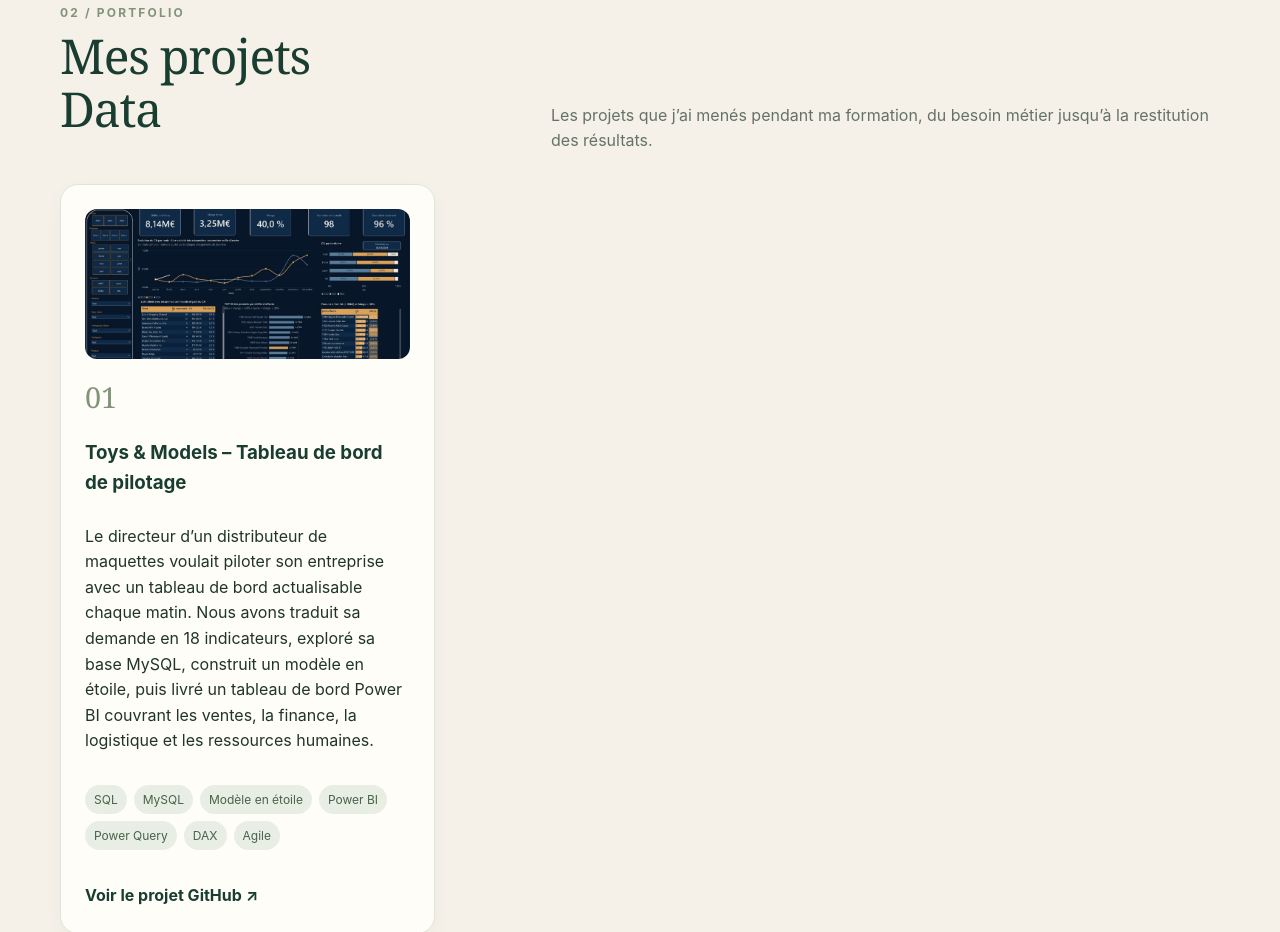
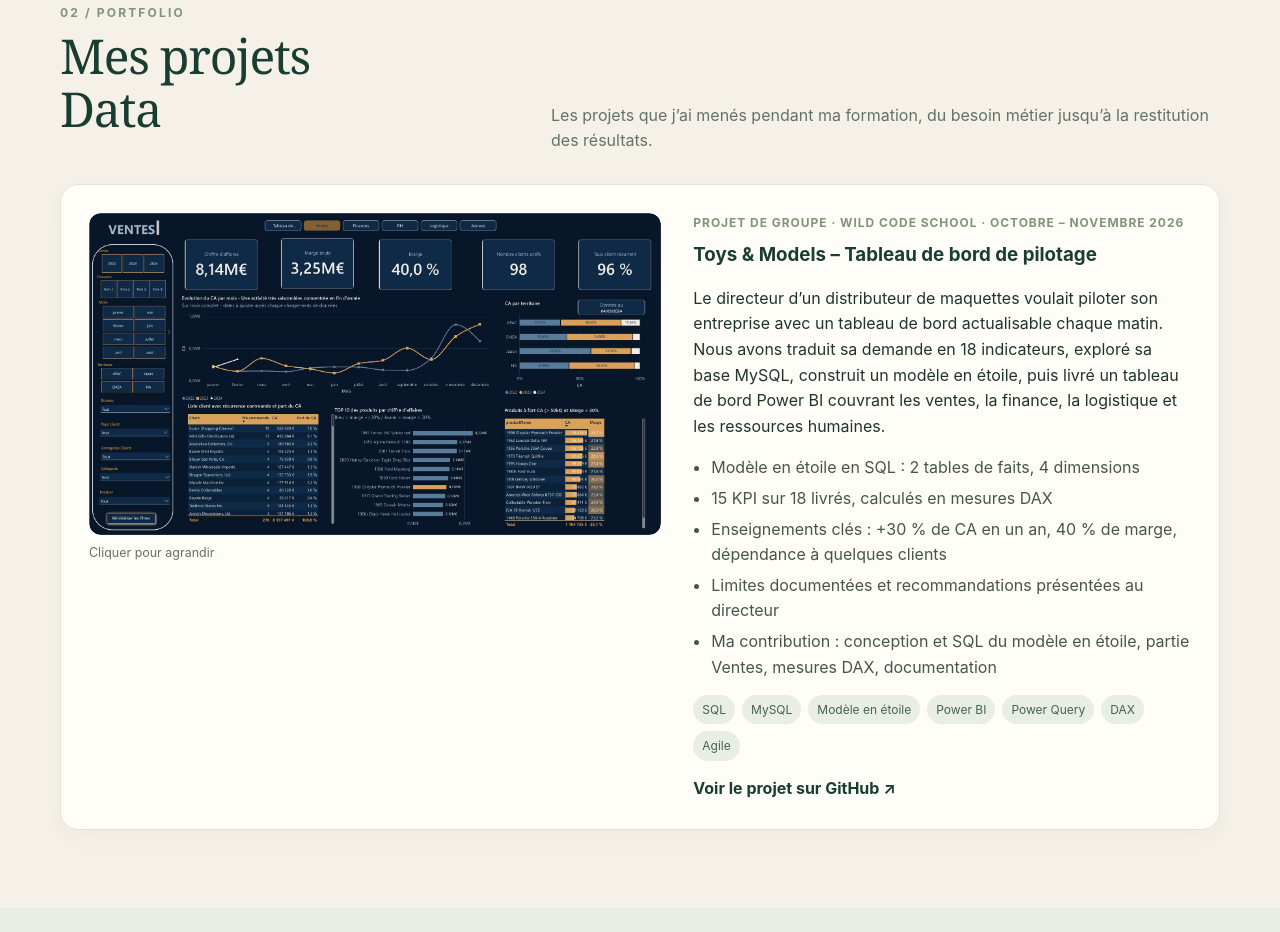
Before and after one commit to kelly-lachance/kelly-portfolio, a plain HTML site: page index.html in a window 1280 px wide. Shown: the part 1340-2272 px from the top of the page. Drawn offline with Linux system fonts and the light colour scheme; files whose address does not match are found by name.

Commit message:
Refactor CSS for headings and responsive design
Updated CSS styles for headings and adjusted layout for smaller screens.

```diff
--- a/index.html
+++ b/index.html
@@ -16,15 +16,17 @@ nav{display:flex;justify-content:space-between;align-items:center;padding:22px 0
 .eyebrow{text-transform:uppercase;letter-spacing:.18em;font-size:.78rem;color:var(--sage);font-weight:700}
 h1{font:clamp(2.8rem,6vw,5.4rem)/1.04 Georgia,serif;margin:12px 0;color:var(--forest);letter-spacing:-.04em}
 h2{font:clamp(2rem,4vw,3rem)/1.1 Georgia,serif;color:var(--forest);margin:8px 0 18px;letter-spacing:-.025em}
-h3{margin:0 0 10px;color:var(--forest)}.lead{font-size:1.12rem;max-width:820px;color:#526258}
+h3{margin:0 0 10px;color:var(--forest)}.lead{font-size:1.12rem;max-width:820px;color:#526258;text-align:justify;hyphens:auto}
 .actions{display:flex;gap:12px;flex-wrap:wrap;margin-top:26px}.btn{display:inline-flex;padding:12px 18px;border-radius:999px;background:var(--forest);color:white;font-weight:600;font-size:.9rem;border:1px solid var(--forest)}.btn.alt{background:transparent;color:var(--forest)}
 section{padding:78px 0}.section-head{display:grid;grid-template-columns:.8fr 1.2fr;gap:45px;align-items:end;margin-bottom:30px}.section-head p{color:var(--muted);margin:0}.kicker{font-size:.75rem;letter-spacing:.18em;text-transform:uppercase;color:var(--sage);font-weight:700}
 .projects{display:grid;grid-template-columns:repeat(3,1fr);gap:18px}.card{background:var(--paper);border:1px solid var(--line);border-radius:18px;padding:24px;box-shadow:0 8px 22px #193d3008;transition:.2s;display:flex;flex-direction:column}.card:hover{transform:translateY(-4px);box-shadow:0 14px 30px #193d3012}.number{font:1.8rem Georgia,serif;color:var(--sage);margin-bottom:22px}.tags{display:flex;gap:7px;flex-wrap:wrap;margin:15px 0}.tag{font-size:.75rem;background:#e9eee4;color:#46634b;border-radius:99px;padding:5px 9px}.project-image{width:100%;height:150px;object-fit:cover;border-radius:12px;margin-bottom:18px}.project-link{margin-top:auto;padding-top:18px;color:var(--forest);font-weight:650}.placeholder{border:1px dashed #b7c4b4;background:#f7f8f2;border-radius:12px;padding:12px;color:#738174;font-size:.86rem}
 .about{background:var(--paper)}.about-grid{display:grid;grid-template-columns:.8fr 1.2fr;gap:45px}.about-text p{margin:0 0 18px;color:#46564b;font-size:1.05rem;text-align:justify;hyphens:auto}.about-text p:last-child{margin-bottom:0}
+.meta{font-size:.75rem;letter-spacing:.08em;text-transform:uppercase;color:var(--sage);font-weight:700;margin-bottom:8px}.highlights{margin:4px 0 0;padding-left:18px;color:#46564b}.highlights li{margin:5px 0}
+.projects.single{grid-template-columns:1fr}.projects.single .card{display:grid;grid-template-columns:minmax(0,1.15fr) minmax(0,1fr);gap:32px;padding:28px;align-items:start}.projects.single .project-image{height:auto;max-height:none;object-fit:contain;margin:0;display:block}.image-link{display:block;border-radius:12px;overflow:hidden}.image-caption{font-size:.78rem;color:var(--muted);margin-top:8px}.projects.single .number{display:none}.projects.single .card:hover{transform:none}
 .skills{background:#e9eee5}.skill-grid{display:grid;grid-template-columns:repeat(3,1fr);gap:16px}.skill-card{background:#fffdf8;border-radius:16px;padding:24px}.skill-card ul{padding-left:18px;margin:12px 0 0;color:#536257}.skill-card li{margin:7px 0}.status{display:inline-block;font-size:.72rem;color:#58725a;background:#e4ecdf;padding:5px 9px;border-radius:999px;margin-top:12px}
 .contact{background:var(--forest);color:#f7f4eb;padding:70px 0}.contact h2{color:#f7f4eb}.contact p{color:#d4dfd2}.contact-grid{display:flex;justify-content:space-between;gap:40px;align-items:center}.contact-links{display:flex;gap:12px;flex-wrap:wrap}.contact-links a{border:1px solid #a5b8a3;border-radius:999px;padding:10px 16px}
 footer{padding:20px 0;color:#758176;font-size:.8rem;text-align:center}
-@media(max-width:800px){.navlinks{gap:12px;font-size:.8rem}.hero-grid{grid-template-columns:1fr;gap:25px}.portrait{width:150px;height:150px}.section-head,.about-grid{grid-template-columns:1fr;gap:8px}.about-text p{text-align:left;hyphens:manual}.projects,.skill-grid{grid-template-columns:1fr}.contact-grid{display:block}.contact-links{margin-top:24px}}
+@media(max-width:800px){.navlinks{gap:12px;font-size:.8rem}.hero-grid{grid-template-columns:1fr;gap:25px}.portrait{width:150px;height:150px}.section-head,.about-grid{grid-template-columns:1fr;gap:8px}.about-text p,.lead{text-align:left;hyphens:manual}.projects,.skill-grid{grid-template-columns:1fr}.projects.single .card{grid-template-columns:1fr;gap:18px;padding:22px}.contact-grid{display:block}.contact-links{margin-top:24px}}
 @media(max-width:520px){nav{align-items:flex-start;flex-direction:column}.navlinks{flex-wrap:wrap}.hero{padding:42px 0}.hero-grid{gap:18px}section{padding:55px 0}}
 </style>
 </head>
@@ -60,14 +62,20 @@ $("projectsIntro").textContent=c.projectsIntro;
 $("skillsIntro").textContent=c.skillsIntro;
 $("contactTitle").textContent=c.contact.title; $("contactText").innerHTML=c.contact.text.replace(/\n/g,"<br>");
 $("footer").textContent=c.footer;
+if(c.projects.length===1) $("projectsGrid").classList.add("single");
 $("projectsGrid").innerHTML=c.projects.map((p,i)=>`
 <article class="card">
-${p.image?`<img class="project-image" src="${p.image}" alt="">`:''}
-<div class="number">${String(i+1).padStart(2,'0')}</div><h3>${p.title}</h3><p>${p.description}</p>
+${p.image?`<div><a class="image-link" href="${p.image}" target="_blank" rel="noopener"><img class="project-image" src="${p.image}" alt="Aperçu du projet ${p.title}"></a><div class="image-caption">Cliquer pour agrandir</div></div>`:''}
+<div class="card-body">
+<div class="number">${String(i+1).padStart(2,'0')}</div>
+${p.context?`<div class="meta">${p.context}</div>`:''}
+<h3>${p.title}</h3><p>${p.description}</p>
+${p.highlights&&p.highlights.length?`<ul class="highlights">${p.highlights.map(x=>`<li>${x}</li>`).join("")}</ul>`:''}
 <div class="tags">${p.technologies.map(t=>`<span class="tag">${t}</span>`).join("")}</div>
 ${p.status?`<div class="placeholder">${p.status}</div>`:''}
-${p.github?`<a class="project-link" href="${p.github}" target="_blank" rel="noopener">Voir le projet GitHub ↗</a>`:''}
+${p.github?`<a class="project-link" href="${p.github}" target="_blank" rel="noopener">Voir le projet sur GitHub ↗</a>`:''}
 ${p.demo?`<a class="project-link" href="${p.demo}" target="_blank" rel="noopener">Voir la démo ↗</a>`:''}
+</div>
 </article>`).join("");
 $("skillsGrid").innerHTML=c.skills.map(s=>`<div class="skill-card"><h3>${s.icon} ${s.title}</h3><ul>${s.items.map(x=>`<li>${x}</li>`).join("")}</ul><span class="status">${s.note}</span></div>`).join("");
 $("contactLinks").innerHTML=c.contact.links.map(l=>`<a href="${l.url}" ${l.url.startsWith("http")?'target="_blank" rel="noopener"':''}>${l.label}</a>`).join("");
```
